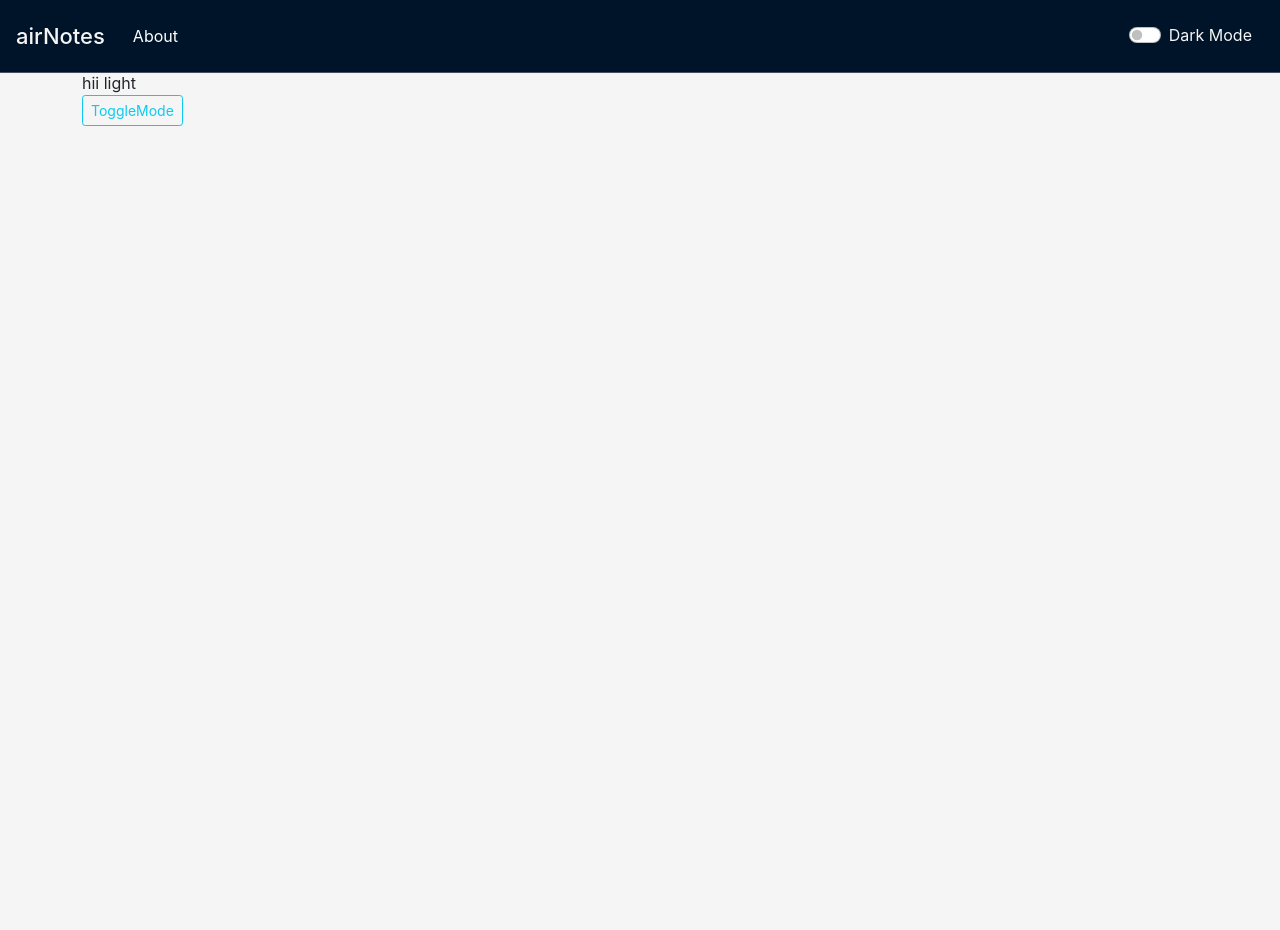
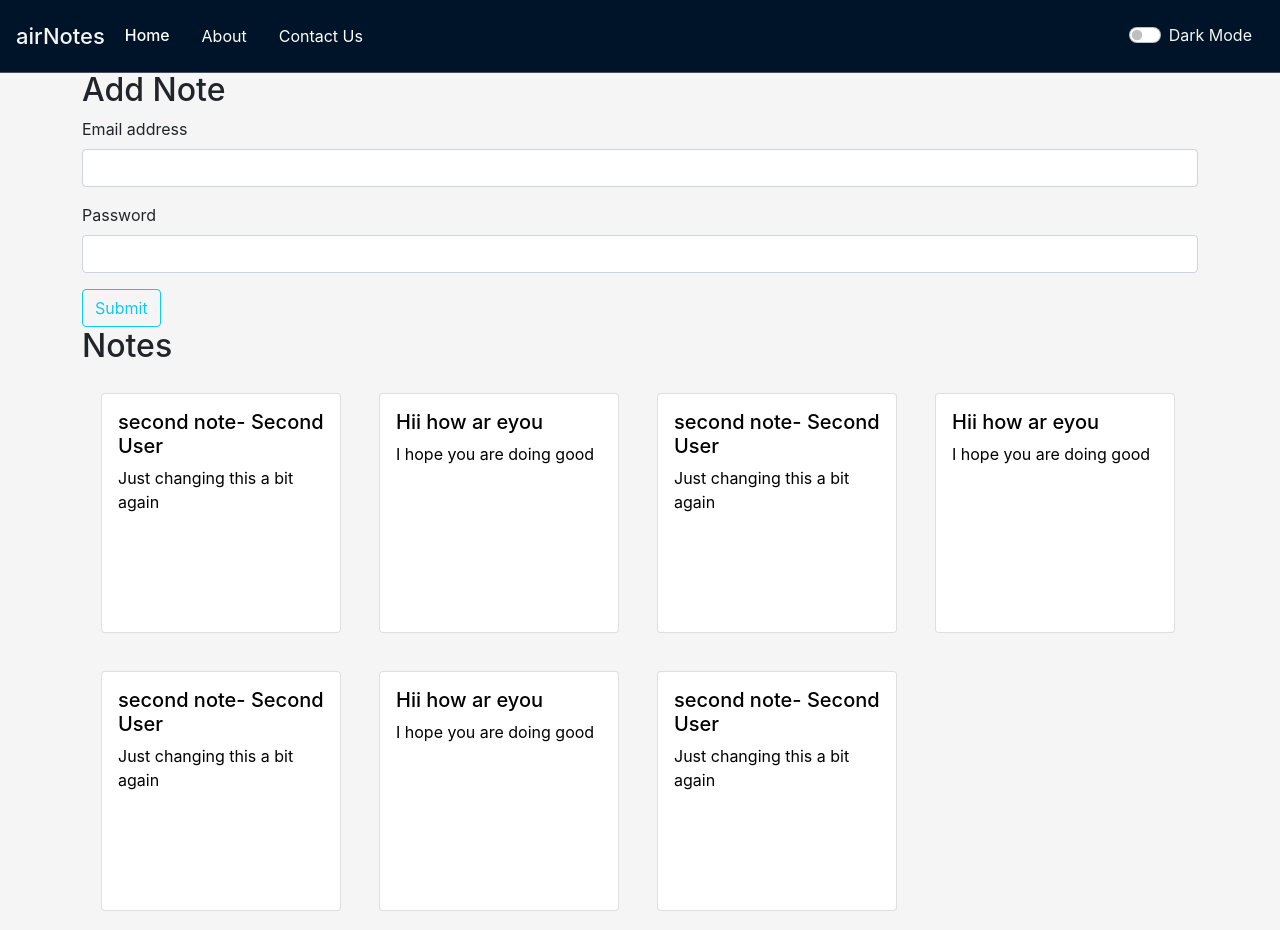
Before and after one commit to Akshaaaat/airNotes, a React (Create React App) app: page / in a window 1280 px wide. Before the commit the page ends 800 px from the top, so only its background shows below. Built offline with nearby package versions, Linux system fonts and the light colour scheme.

Commit message:
Displayed noteItems on Homepage as cards

```diff
--- a/src/App.js
+++ b/src/App.js
@@ -3,19 +3,22 @@ import { BrowserRouter as Router, Routes, Route } from "react-router-dom";
 import Home from "./components/Home";
 import Navbar from "./components/Navbar";
 import NoteMode from "./context/NoteMode";
+import NoteState from "./context/NoteState";
 
 function App() {
-
   return (
     <NoteMode>
-      <Router>
-        <Navbar />
+      <NoteState>
+        <Router>
+          <Navbar />
 
-        <Routes>
-          <Route exact path="/" element={<Home />} />
-        </Routes>
+          <Routes>
 
-      </Router>
+            <Route exact path="/" element={<Home />} />
+
+          </Routes>
+        </Router>
+      </NoteState>
     </NoteMode>
   );
 }
--- a/src/components/CSS/Navbar.css
+++ b/src/components/CSS/Navbar.css
@@ -1,6 +1,6 @@
 .hoverByCSS:hover{
     font-weight: 500;
-    font-size: 0.97rem;
+    font-size: 0.98rem;
     color:blueviolet;
 }
 
--- /dev/null
+++ b/src/components/CSS/NoteItem.css
@@ -0,0 +1,15 @@
+.card{
+    width: 15rem;
+    min-height: 15rem;
+    margin: 19px;
+}
+
+.card-dark{
+    background-color: #001429;
+    color: whitesmoke;
+}
+
+.card-light{
+    background-color: white;
+    color: black;
+}
--- a/src/components/Home.jsx
+++ b/src/components/Home.jsx
@@ -1,15 +1,43 @@
 import React, { useContext } from "react";
 import NoteContext from "../context/NoteContext";
+import NoteItem from './NoteItem';
 
 function Home() {
-  const a = useContext(NoteContext)
+  const context = useContext(NoteContext)
+  const {notes, setNotes} = context;
   return (
     <>
       <div style={{ height: "71px" }}></div>  {/* This is to leave some area for the fixed navigation bar*/}
+
       <div className="container">
 
-        <div>hii {a.state.mode}</div>
-        <div className="btn btn-outline-info btn-sm" onClick={a.toggleMode}>ToggleMode</div>
+        <h2>Add Note</h2>
+        <form>
+        <div className="mb-3">
+          <label htmlFor="userEmail" className="form-label">Email address</label>
+          <input type="email" className="form-control" id="userEmail" aria-describedby="emailHelp"/>
+        </div>
+        <div className="mb-3">
+          <label htmlFor="loginPassword" className="form-label">Password</label>
+          <input type="password" className="form-control" id="loginPassword"/>
+        </div>
+        <button type="submit" className="btn btn-outline-info">Submit</button>
+      </form>
+
+      <div className = "notes">
+        <h2>Notes</h2>
+
+        <div className="d-flex flex-wrap justify-content-start">
+          {
+            notes.map((note)=>{
+              return <div key = {note._id}>
+                <NoteItem note={note}/>
+              </div>
+            })
+          }
+        </div>
+
+      </div>
 
       </div>
     </>
--- a/src/components/Navbar.jsx
+++ b/src/components/Navbar.jsx
@@ -1,11 +1,19 @@
-import React, { useContext } from 'react';
-import {Link} from 'react-router-dom';
+import React, { useContext} from 'react';
+import {NavLink} from 'react-router-dom';
 import './CSS/Navbar.css';
-import NoteContext from '../context/NoteContext'
+import { ModeContext } from '../context/NoteMode'
 
 export default function Navbar() {
 
-  const mode = useContext(NoteContext);
+  const mode = useContext(ModeContext);
+
+  //When the navigation Link is active, this style will take place
+  let activeStyle = {
+    fontWeight: "500",
+    fontSize:"0.99rem",
+  }
+
+
 
   return (
     <>
@@ -13,7 +21,7 @@ export default function Navbar() {
 
       <div className="container-fluid">
         <div style={{fontSize: '22px', fontWeight:'500', padding:'4px', color: 'whitesmoke'}} >
-            <Link className="airNotes-logo" aria-current="page" to="/">airNotes</Link>
+            <NavLink className="airNotes-logo" aria-current="page" to="/">airNotes</NavLink>
         </div>
         <button className="navbar-toggler" type="button" data-bs-toggle="collapse" data-bs-target="#navbarSupportedContent" aria-controls="navbarSupportedContent" aria-expanded="false" aria-label="Toggle navigation">
           <span className="navbar-toggler-icon"></span>
@@ -21,8 +29,14 @@ export default function Navbar() {
 
         <div className="collapse navbar-collapse" id="navbarSupportedContent">
           <ul className="navbar-nav me-auto mb-2 mb-lg-0">
-            <li className="nav-item mx-3 my-1">
-              <Link className="nav-link active hoverByCSS" aria-current="page" to="/about">About</Link>
+          <li className="nav-item mx-2  my-1">
+              <NavLink className="nav-link active hoverByCSS" style={({isActive})=>isActive? activeStyle:undefined} aria-current="page" to="/">Home</NavLink>
+          </li>
+            <li className="nav-item mx-2 my-1">
+              <NavLink className="nav-link active hoverByCSS" style={({isActive})=>isActive? activeStyle:undefined} aria-current="page" to="/about">About</NavLink>
+            </li>
+            <li className="nav-item mx-2 my-1">
+              <NavLink className="nav-link active hoverByCSS" style={({isActive})=>isActive? activeStyle:undefined} aria-current="page" to="/contact">Contact Us</NavLink>
             </li>
           </ul>
 
--- /dev/null
+++ b/src/components/NoteItem.jsx
@@ -0,0 +1,21 @@
+import React, { useContext } from "react";
+import "./CSS/NoteItem.css";
+import { ModeContext } from "../context/NoteMode";
+
+const NoteItem = (props) => {
+  const { note } = props;
+  const mode = useContext(ModeContext);
+
+  return (
+    <div>
+      <div className={`card  ${mode.state.mode === "light" ? "card-light" : "card-dark"} `}>
+        <div className="card-body">
+          <h5 className="card-title">{note.title}</h5>
+          <p className="card-text"> {note.content} </p>
+        </div>
+      </div>
+    </div>
+  );
+};
+
+export default NoteItem;
--- a/src/context/NoteMode.js
+++ b/src/context/NoteMode.js
@@ -1,8 +1,6 @@
-import React, {useState} from 'react';
-import NoteContext from './NoteContext';
+import React, {useState, createContext} from 'react';
 
-const NoteMode =  (props) =>{
-
+export default function NoteMode(props){
 
     //ToggleMode function here
     const [state,setState] = useState({mode:"light"});
@@ -20,10 +18,11 @@ const NoteMode =  (props) =>{
     };
 
     return(
-        <NoteContext.Provider value={{state, toggleMode}}>
+        <ModeContext.Provider value={{state, toggleMode}}>
             {props.children}
-        </NoteContext.Provider>
+        </ModeContext.Provider>
     )
 }
 
-export default NoteMode;
+const ModeContext = createContext();
+export { ModeContext };
--- /dev/null
+++ b/src/context/NoteState.js
@@ -0,0 +1,79 @@
+import React, {useState} from 'react';
+import NoteContext from './NoteContext';
+
+export const NoteState = (props) => {
+
+    const notesInitial = [
+        {
+            "_id": "62b2339c587955cfc2481db3",
+            "user": "62b23228587955cfc2481d9e",
+            "title": "second note- Second User",
+            "content": "Just changing this a bit again",
+            "tag": "hii again",
+            "date": "2022-06-21T21:09:48.449Z",
+            "__v": 0
+          },
+          {
+            "_id": "62b2340sd587955cfc2481dc2",
+            "user": "62b23228587955cfc2481d9e",
+            "title": "Hii how ar eyou",
+            "content": "I hope you are doing good",
+            "tag": "ssup",
+            "date": "2022-06-21T21:11:41.782Z",
+            "__v": 0
+          },
+          {
+            "_id": "62b23da39c587955cfc2481db3",
+            "user": "62b23228587955cfc2481d9e",
+            "title": "second note- Second User",
+            "content": "Just changing this a bit again",
+            "tag": "hii again",
+            "date": "2022-06-21T21:09:48.449Z",
+            "__v": 0
+          },
+          {
+            "_id": "62b23asds40d587955cfc2481dc2",
+            "user": "62b23228587955cfc2481d9e",
+            "title": "Hii how ar eyou",
+            "content": "I hope you are doing good",
+            "tag": "ssup",
+            "date": "2022-06-21T21:11:41.782Z",
+            "__v": 0
+          },{
+            "_id": "62b2339adsac587955cfc2481db3",
+            "user": "62b23228587955cfc2481d9e",
+            "title": "second note- Second User",
+            "content": "Just changing this a bit again",
+            "tag": "hii again",
+            "date": "2022-06-21T21:09:48.449Z",
+            "__v": 0
+          },
+          {
+            "_id": "62b2340adedwd587955cfc2481dc2",
+            "user": "62b23228587955cfc2481d9e",
+            "title": "Hii how ar eyou",
+            "content": "I hope you are doing good",
+            "tag": "ssup",
+            "date": "2022-06-21T21:11:41.782Z",
+            "__v": 0
+          },{
+            "_id": "62b2339c58dawd7955cfc2481db3",
+            "user": "62b23228587955cfc2481d9e",
+            "title": "second note- Second User",
+            "content": "Just changing this a bit again",
+            "tag": "hii again",
+            "date": "2022-06-21T21:09:48.449Z",
+            "__v": 0
+          }
+    ];
+
+    const [notes, setNotes]= useState(notesInitial);
+
+  return (
+    <NoteContext.Provider value = {{notes, setNotes}}>
+        {props.children}
+    </NoteContext.Provider>
+  )
+}
+
+export default NoteState;
```
Also changed, not shown: src/components/CSS/Home.css (added).
